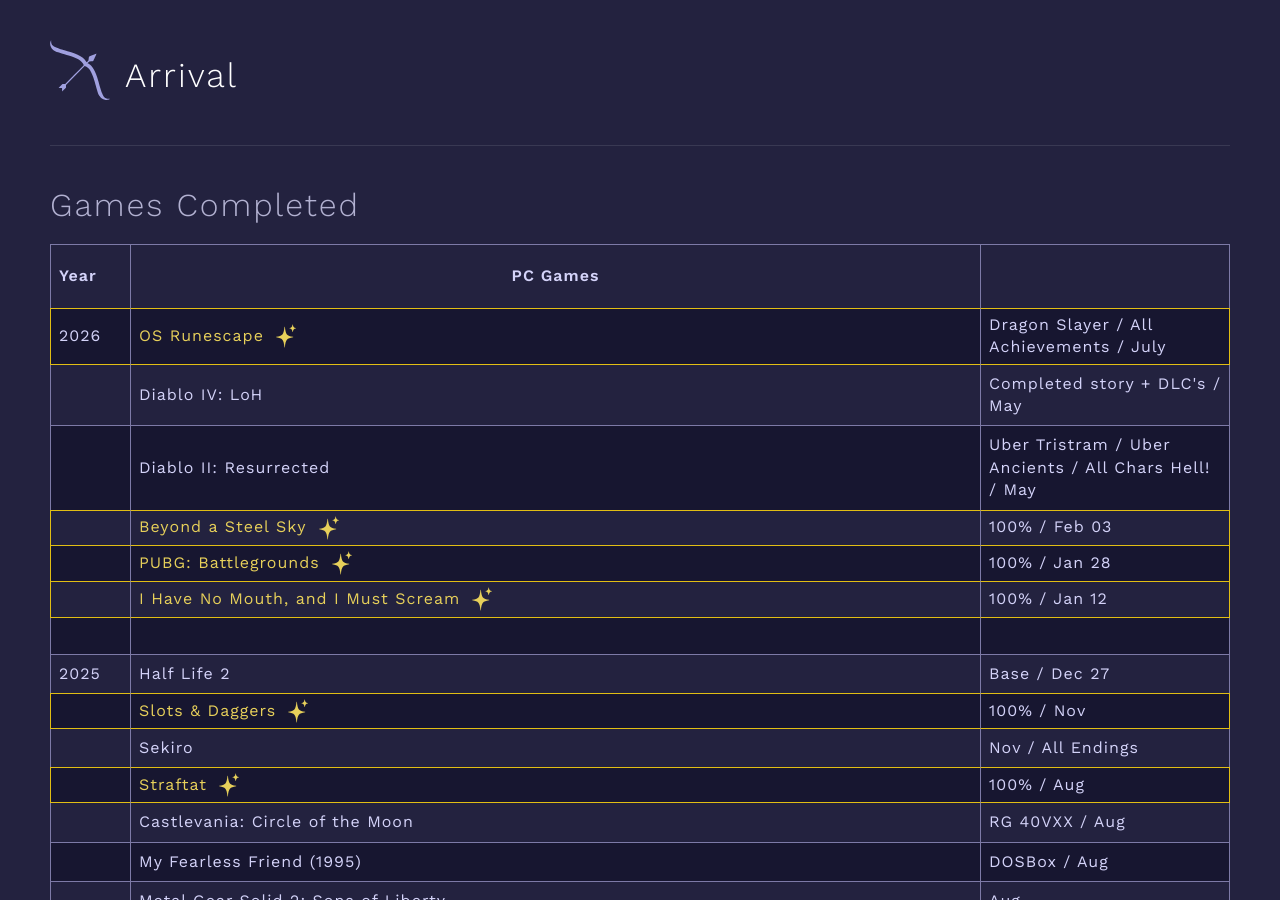
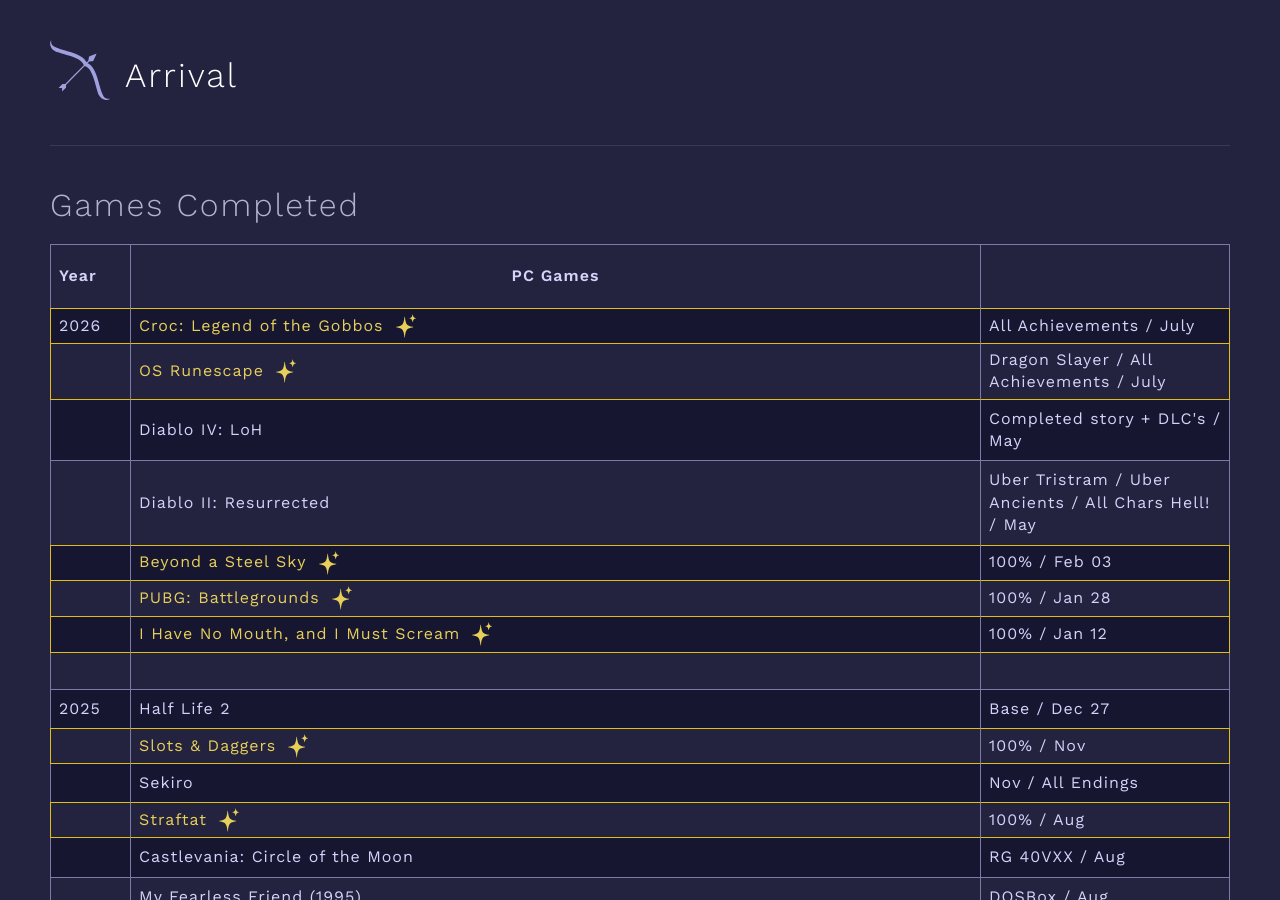
Before and after one commit to khxnter/arrival, a Jekyll site: the page built from games.html, in a window 1280 px wide and 900 px high. Built offline with Jekyll 4.4.1, drawn with Linux system fonts in a browser that asks for light colours.

Commit message:
Croc Complete

```diff
--- a/games.html
+++ b/games.html
@@ -14,8 +14,13 @@ title: ARRIVAL | Games
           <!-- 2026 -->
           <div class="row perfect">
             <div class="cell year">2026</div>
+            <div class="cell game">Croc: Legend of the Gobbos</div>
+            <div class="cell note">All Achievements / July</div>
+          </div>
+          <div class="row perfect">
+            <div class="cell year"></div>
             <div class="cell game">OS Runescape</div>
-            <div class="cell note"> Dragon Slayer / All Achievements / July</div>
+            <div class="cell note">Dragon Slayer / All Achievements / July</div>
           </div>
           <div class="row">
             <div class="cell year"></div>
```
